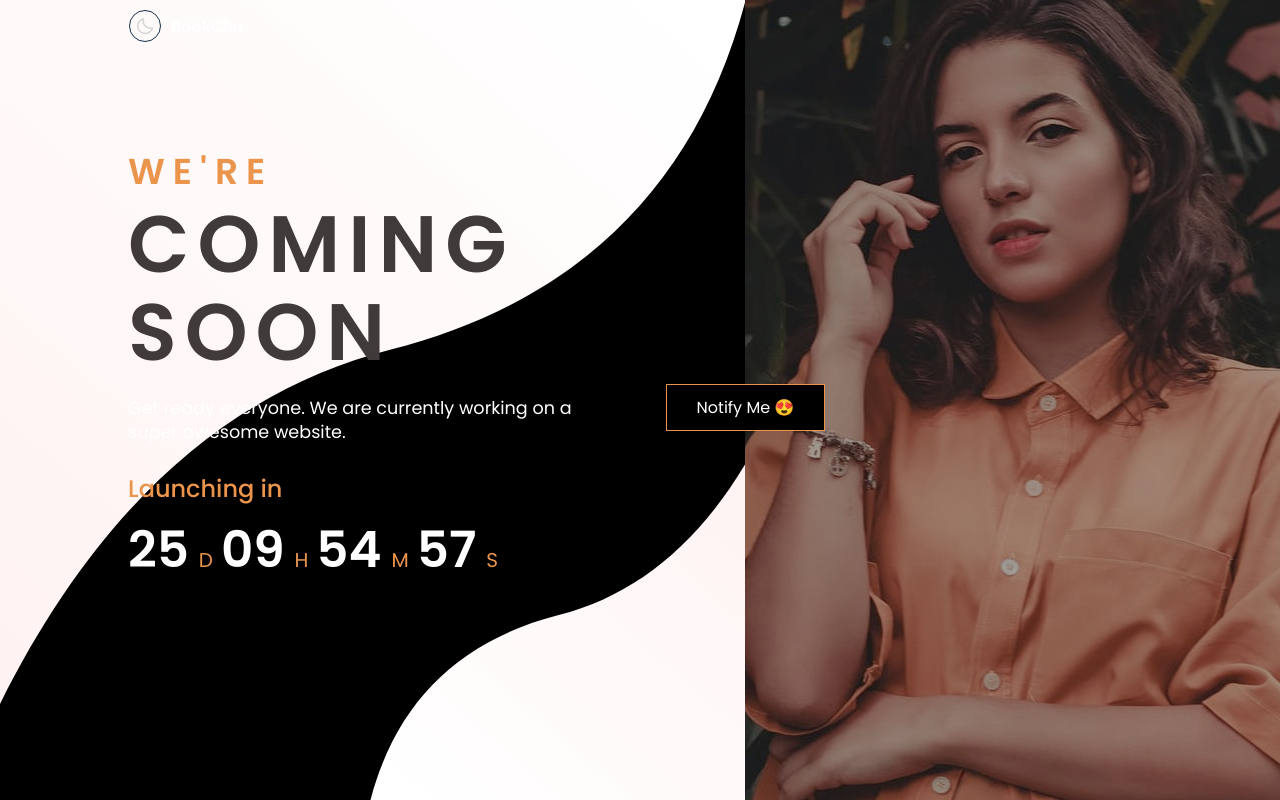
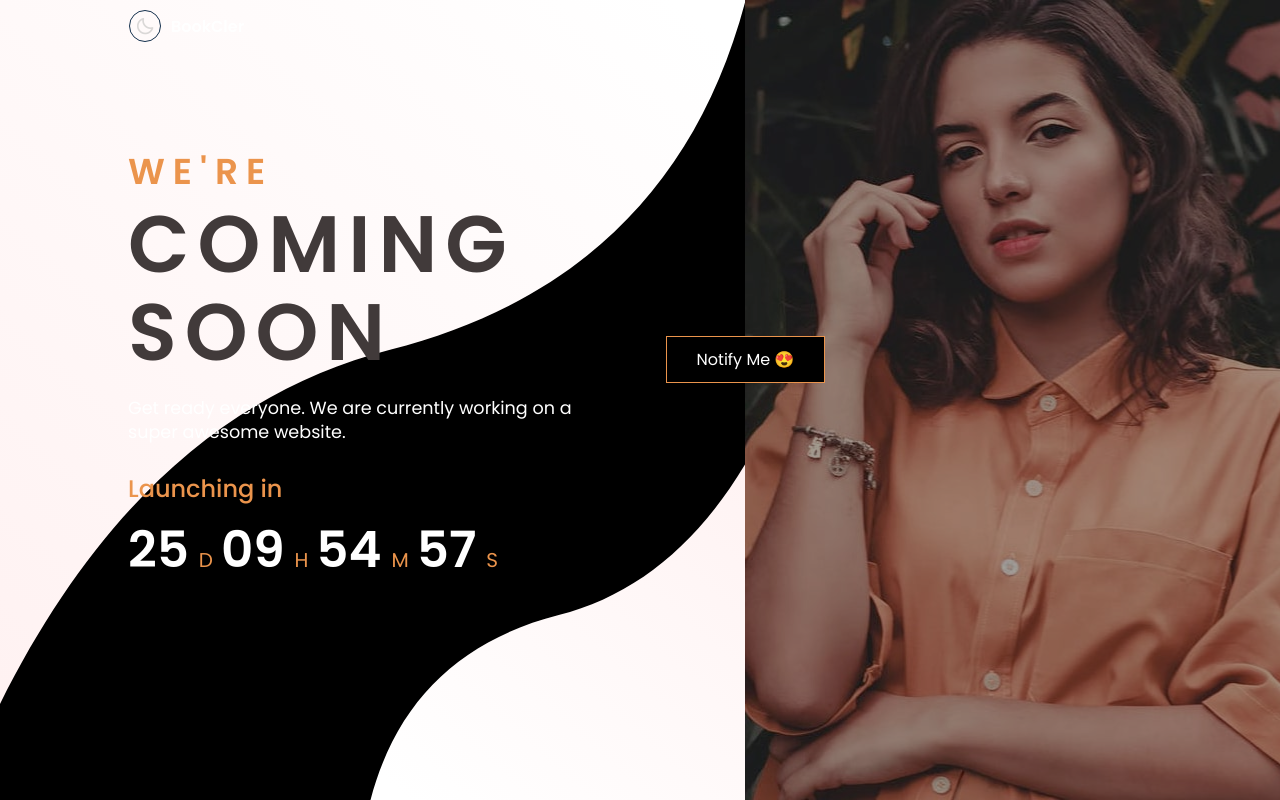
Before and after one commit to imran-baitham/CommingSoonPage, a plain HTML site: page index.html in a window 1280 px wide. Drawn offline with nearby package versions, Linux system fonts and the light colour scheme; files whose address does not match are found by name.

Commit message:
working on

```diff
--- a/assets/css/styles.css
+++ b/assets/css/styles.css
@@ -269,7 +269,7 @@ footer a {
   color: var(--text-color);
   transition: 0.4s;
   position: absolute;
-  top: 48%;
+  top: 42%;
   left: 52%;
 }
 
```
Also changed, not shown: preview.png (added), 1 other file.
